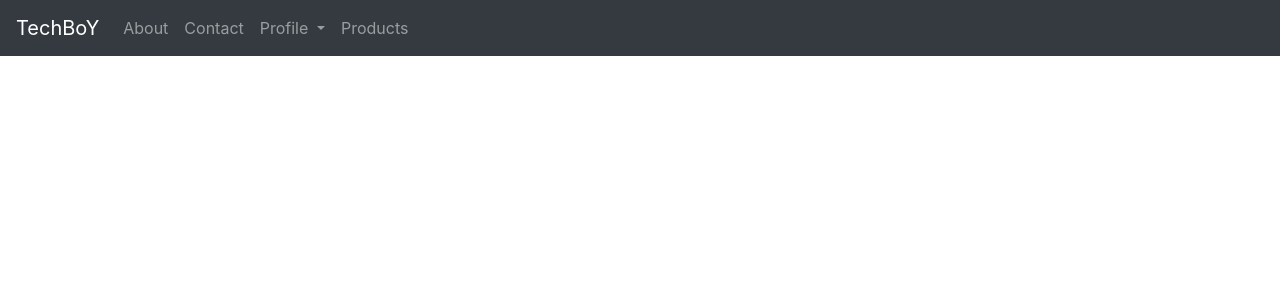
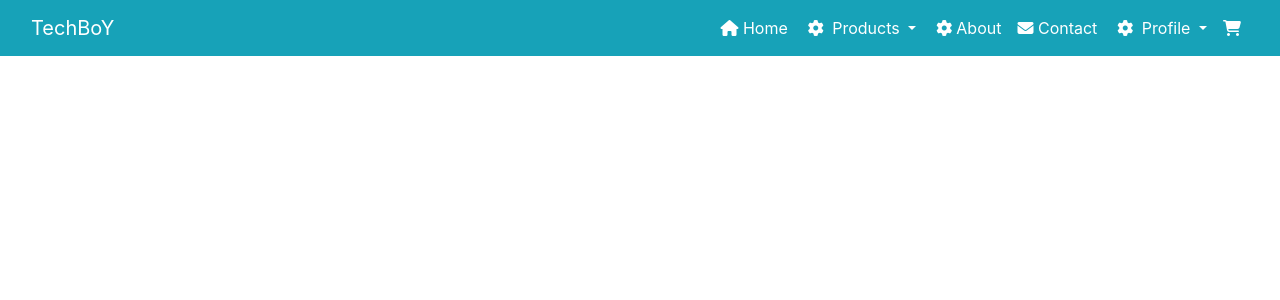
Before and after one commit to GlennJohansson85/techboy, a Django app: page / in a window 1280 px wide. Shown: the top 300 px of the page. Run offline with Django 3.2, Linux system fonts and the light colour scheme; some libraries are stand-ins or nearby versions.

Commit message:
Remove CSS items due to interfer with bootstrap css, Working on navbar items and dropdowns

```diff
--- a/static/css/base.css
+++ b/static/css/base.css
@@ -1,20 +1 @@
 /*__________________________________________________________________TECHBOY/STATIC/CSS/BASE.CSS */
-/* Custom CSS for User Navbar */
-.navbar-user {
-    background-color: #007bff; /* Blue background color */
-}
-
-.navbar-user .navbar-brand,
-.navbar-user .nav-link {
-    color: #ffffff; /* White text color */
-}
-
-/* Custom CSS for Shop Navbar */
-.navbar-shop {
-    background-color: #28a745; /* Green background color */
-}
-
-.navbar-shop .navbar-brand,
-.navbar-shop .nav-link {
-    color: #ffffff; /* White text color */
-}
--- a/templates/base.html
+++ b/templates/base.html
@@ -4,7 +4,7 @@
 <!DOCTYPE html>
 <html lang="en">
 <head>
-
+<!--META-->
 {% block meta %}
     {{ block.super }}
     <meta http-equiv="X-UA-Compatible" content="ie=edge">
@@ -12,65 +12,99 @@
     <meta name="viewport" content="width=device-width, initial-scale=1, shrink-to-fit=no">
 {% endblock %}
 
+<!--CORECSS-->
 {% block corecss %}
     {{ block.super }}
-        <link rel="stylesheet"
-              href="https://cdn.jsdelivr.net/npm/bootstrap@4.0.0/dist/css/bootstrap.min.css"
-              integrity="sha384-Gn5384xqQ1aoWXA+058RXPxPg6fy4IWvTNh0E263XmFcJlSAwiGgFAW/dAiS6JXm"
-              crossorigin="anonymous">
+    <link rel="stylesheet" href="https://stackpath.bootstrapcdn.com/bootstrap/4.4.1/css/bootstrap.min.css" integrity="sha384-Vkoo8x4CGsO3+Hhxv8T/Q5PaXtkKtu6ug5TOeNV6gBiFeWPGFN9MuhOf23Q9Ifjh" crossorigin="anonymous">
+    <link rel="stylesheet" href="https://fonts.googleapis.com/css?family=Lato&display=swap">
     <link rel="stylesheet" href="{% static 'css/base.css' %}">
 {% endblock %}
 
+<!--COREJS-->
 {% block corejs %}
     {{ block.super }}
-        <script src="https://code.jquery.com/jquery-3.2.1.slim.min.js"
-                integrity="sha384-KJ3o2DKtIkvYIK3UENzmM7KCkRr/rE9/Qpg6aAZGJwFDMVNA/GpGFF93hXpG5KkN"
-                crossorigin="anonymous"></script>
-        <script src="https://cdn.jsdelivr.net/npm/popper.js@1.12.9/dist/umd/popper.min.js"
-                integrity="sha384-ApNbgh9B+Y1QKtv3Rn7W3mgPxhU9K/ScQsAP7hUibX39j7fakFPskvXusvfa0b4Q"
-                crossorigin="anonymous"></script>
-        <script src="https://cdn.jsdelivr.net/npm/bootstrap@4.0.0/dist/js/bootstrap.min.js"
-                integrity="sha384-JZR6Spejh4U02d8jOt6vLEHfe/JQGiRRSQQxSfFWpi1MquVdAyjUar5+76PVCmYl"
-                crossorigin="anonymous"></script>
+        <script src="https://kit.fontawesome.com/6f8277bec5.js" crossorigin="anonymous"></script> <!--Glenns-->
+        <script src="https://code.jquery.com/jquery-3.4.1.min.js" integrity="sha256-CSXorXvZcTkaix6Yvo6HppcZGetbYMGWSFlBw8HfCJo=" crossorigin="anonymous"></script>
+        <script src="https://cdn.jsdelivr.net/npm/popper.js@1.16.0/dist/umd/popper.min.js" integrity="sha384-Q6E9RHvbIyZFJoft+2mJbHaEWldlvI9IOYy5n3zV9zzTtmI3UksdQRVvoxMfooAo" crossorigin="anonymous"></script>
+        <script src="https://stackpath.bootstrapcdn.com/bootstrap/4.4.1/js/bootstrap.min.js" integrity="sha384-wfSDF2E50Y2D1uUdj0O3uMBJnjuUD4Ih7YwaYd1iqfktj0Uod8GCExl3Og8ifwB6" crossorigin="anonymous"></script>
 {% endblock %}
 
+<!--TITLE-->
 <title>{% block title %}TechBoY{% endblock %}</title>
 </head>
 
 <body>
-    <!-- NAVBAR -->
-    <nav class="navbar navbar-expand-lg navbar-dark bg-dark">
-        <a class="navbar-brand" href="{% url 'home' %}">TechBoY</a>
-        <button class="navbar-toggler" type="button" data-toggle="collapse" data-target="#navbarNav" aria-controls="navbarNav" aria-expanded="false" aria-label="Toggle navigation">
+<header></header>
+<!--NAVBAR-->
+<nav class="navbar navbar-expand-lg bg-info navbar-dark">
+    <!-- Container wrapper -->
+    <div class="container-fluid">
+        <!-- Brand -->
+        <div class="navbar-header">
+            <a class="navbar-brand" href="#">TechBoY</a>
+        </div>
+
+        <!-- Navbar toggler button -->
+        <button class="navbar-toggler" type="button" data-toggle="collapse" data-target="#navbarSupportedContent" aria-controls="navbarSupportedContent" aria-expanded="false" aria-label="Toggle navigation">
             <span class="navbar-toggler-icon"></span>
         </button>
-        <div class="collapse navbar-collapse" id="navbarNav">
-            <ul class="navbar-nav">
-                <li class="nav-item">
-                    <a class="nav-link" href="{% url 'about' %}">About</a>
-                </li>
-                <li class="nav-item">
-                    <a class="nav-link" href="{% url 'contact' %}">Contact</a>
+
+        <!-- Collapsible Navbar Content -->
+        <div class="collapse navbar-collapse" id="navbarSupportedContent">
+            <!-- Icons -->
+            <ul class="navbar-nav ml-auto">
+                <li class="nav-item me-3 me-lg-0">
+                    <a class="nav-link text-white" href="{% url 'home' %}">
+                        <i class="fa-solid fa-house"></i> Home
+                    </a>
                 </li>
                 <li class="nav-item dropdown">
-                    <a class="nav-link dropdown-toggle" href="#" id="navbarDropdown" role="button" data-toggle="dropdown" aria-haspopup="true" aria-expanded="false">
-                        Profile
+                    <a class="nav-link dropdown-toggle text-white" href="{% url 'products' %}" id="navbarDropdownProducts" role="button" data-toggle="dropdown" aria-haspopup="true" aria-expanded="false">
+                        <i class="fas fa-cog mx-1"></i> Products
                     </a>
-                    <div class="dropdown-menu" aria-labelledby="navbarDropdown">
-                        <a class="dropdown-item" href="#">New - Register now!</a>
-                        <a class="dropdown-item" href="#">Settings</a>
-                        <a class="dropdown-item" href="#">Preferences</a>
+                    <div class="dropdown-menu" aria-labelledby="navbarDropdownProducts">
+                        <!-- Dropdown links -->
+                        <a class="dropdown-item" href="#"></a>
+                        <a class="dropdown-item" href="#">Link 2</a>
                         <div class="dropdown-divider"></div>
-                        <a class="dropdown-item" href="#">Logout</a>
+                        <a class="dropdown-item" href="#">Another Link</a>
                     </div>
                 </li>
-                <li class="nav-item">
-                    <a class="nav-link" href="{% url 'products' %}">Products</a>
+                <li class="nav-item me-3 me-lg-0">
+                    <a  class="nav-link text-white" href="{% url 'about' %}">
+                        <i class="fas fa-cog mx-1"></i>About
+                    </a>
+                </li>
+                <li class="nav-item me-3 me-lg-0">
+                    <a class="nav-link text-white" href="{% url 'contact' %}">
+                        <i class="fa-solid fa-envelope"></i> Contact
+                    </a>
+                </li>
+                <li class="nav-item dropdown">
+                    <a class="nav-link dropdown-toggle text-white" href="#" id="navbarDropdownProducts" role="button" data-toggle="dropdown" aria-haspopup="true" aria-expanded="false">
+                        <i class="fas fa-cog mx-1"></i> Profile
+                    </a>
+                    <div class="dropdown-menu" aria-labelledby="navbarDropdownProducts">
+                        <!-- Dropdown links -->
+                        <a class="dropdown-item" href="#">My Profile</a>
+                        <a class="dropdown-item" href="#">Register</a>
+                        <a class="dropdown-item" href="#">Log out</a>
+                        <div class="dropdown-divider"></div>
+                        <a class="dropdown-item" href="#">Another Link</a>
+                    </div>
+                <li class="nav-item me-3 me-lg-0">
+                    <a class="nav-link text-white" href="#">
+                        <i class="fa-solid fa-cart-shopping"></i>
+                    </a>
                 </li>
             </ul>
         </div>
+    </div>
 </nav>
 
+
+
+<!-- Navbar -->
     <!-- CHILD TEMPLATES CONTENT -->
     <div class="container">
         {% block content %}
```
Lines whose indentation alone changed are shown as unchanged.
